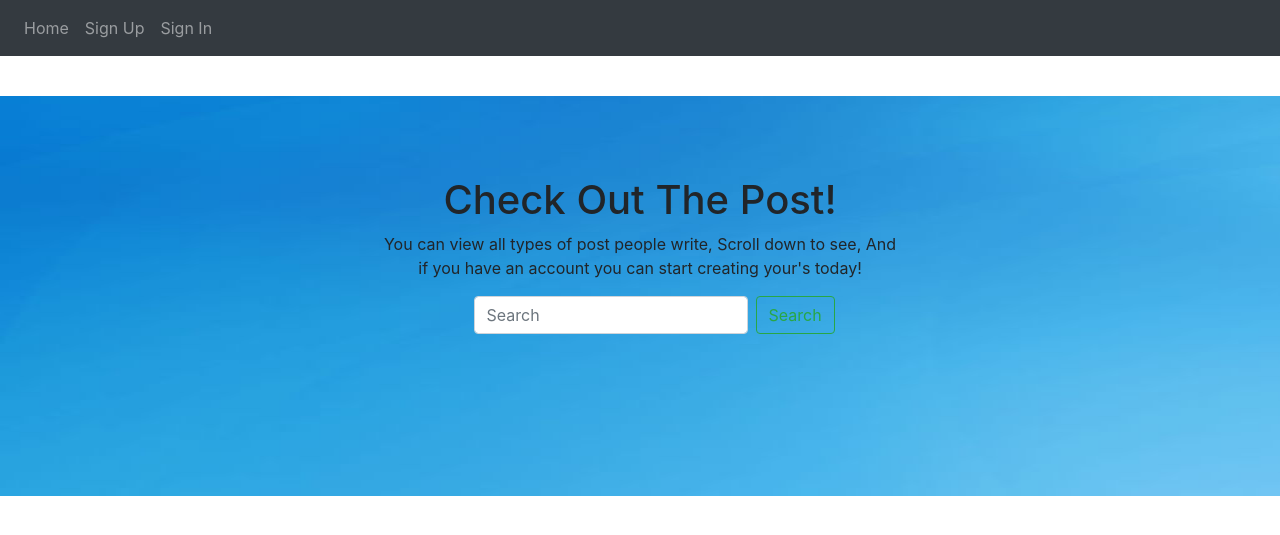
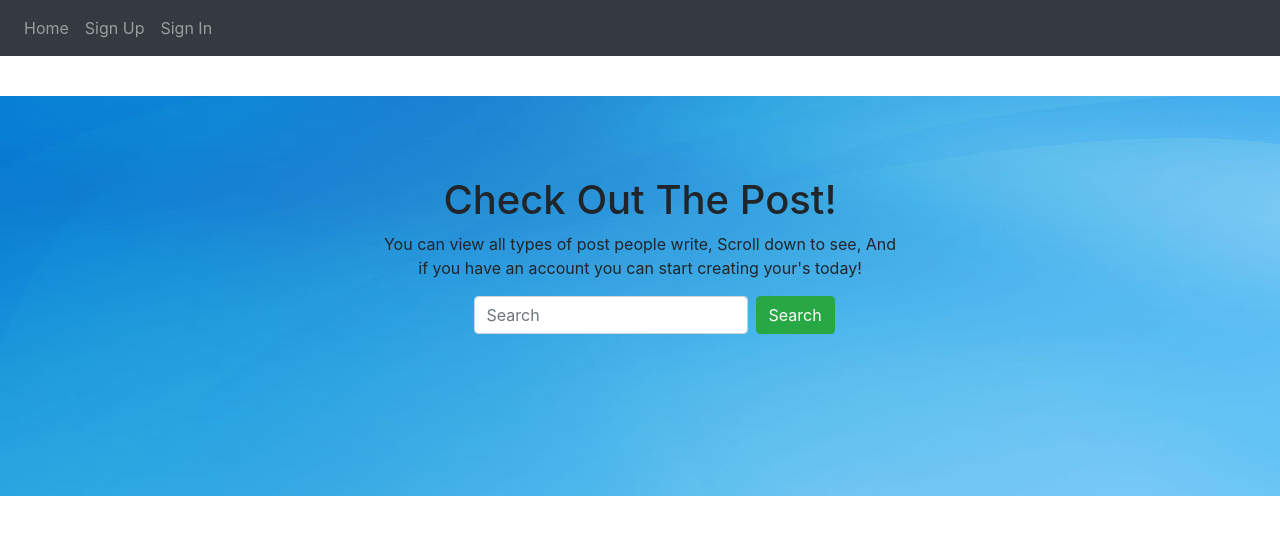
Before and after one commit to Blackice21/jd_blog, a Django app: page / in a window 1280 px wide. Shown: the top 535 px of the page. Run offline with Django 3.2, Linux system fonts and the light colour scheme; data that the repository does not hold is empty.

Commit message:
styled search button to no outline dark

```diff
--- a/blog_pro/static/bg.css
+++ b/blog_pro/static/bg.css
@@ -1,7 +1,6 @@
 .bg {
     background-image: url('bg_imgblue.jpg');
     background-repeat: no-repeat;
-    background-size: 19in 400px ;
+    background-size: 100% 400px ;
     background-position-y: 1in;
-
 }
--- a/templates/Post/post_m_list.html
+++ b/templates/Post/post_m_list.html
@@ -13,7 +13,7 @@
                 <p>
                   <form style="padding-left: 1in;" method="GET" action="{% url 'search' %}" class="form-inline mt-2 mt-md-0">
                     <input class="form-control mr-sm-2" name="keywords" type="text" placeholder="Search" aria-label="Search">
-                    <button class="btn btn-outline-success my-2 my-sm-0" type="submit">Search</button>
+                    <button class="btn btn-success my-2 my-sm-0" type="submit">Search</button>
                   </form>
                 </p>
               </div>
--- a/templates/Post/search.html
+++ b/templates/Post/search.html
@@ -14,7 +14,7 @@
                     <p>
                     <form style="padding-left: 1in;" method="GET" action="{% url 'search' %}" class="form-inline mt-2 mt-md-0">
                         <input class="form-control mr-sm-2" name="keywords" type="text" placeholder="Search" aria-label="Search">
-                        <button class="btn btn-outline-success my-2 my-sm-0" type="submit">Search</button>
+                        <button class="btn btn-success my-2 my-sm-0" type="submit">Search</button>
                     </form>
                 </div>
             </div>
@@ -45,7 +45,7 @@
                             <p>
                             <form style="padding-left: 1in;" method="GET" action="{% url 'search' %}" class="form-inline mt-2 mt-md-0">
                                 <input class="form-control mr-sm-2" name="keywords" type="text" placeholder="Search" aria-label="Search">
-                                <button class="btn btn-outline-success my-2 my-sm-0" type="submit">Search</button>
+                                <button class="btn btn-success my-2 my-sm-0" type="submit">Search</button>
                             </form>
                         </div>
                     </div>
```
